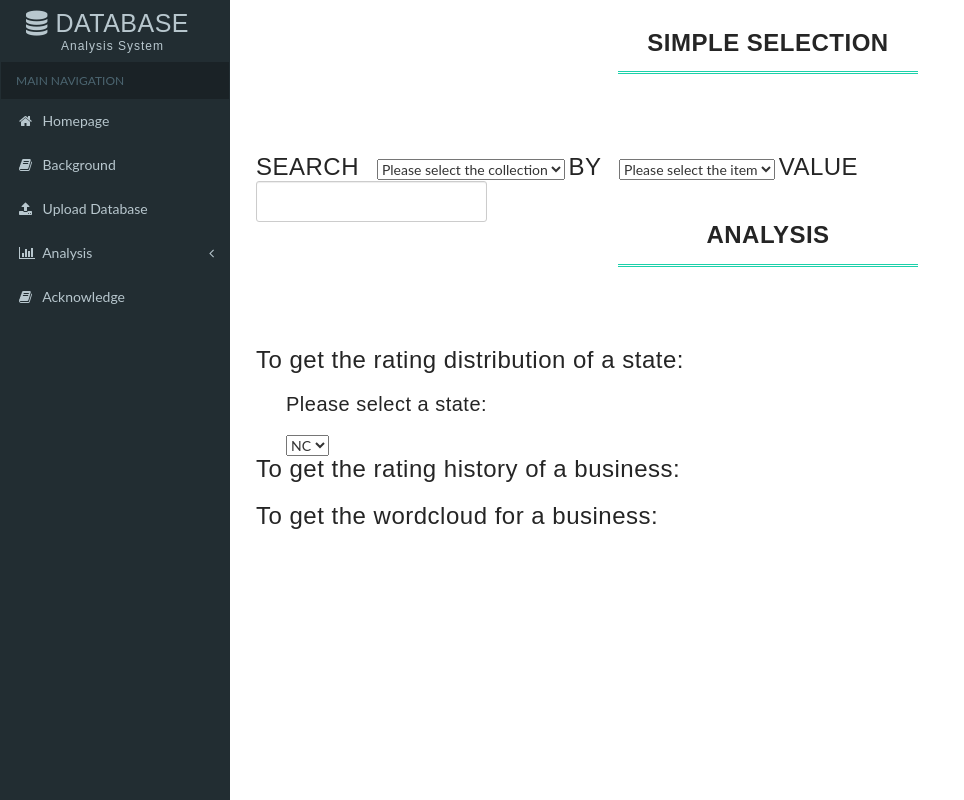
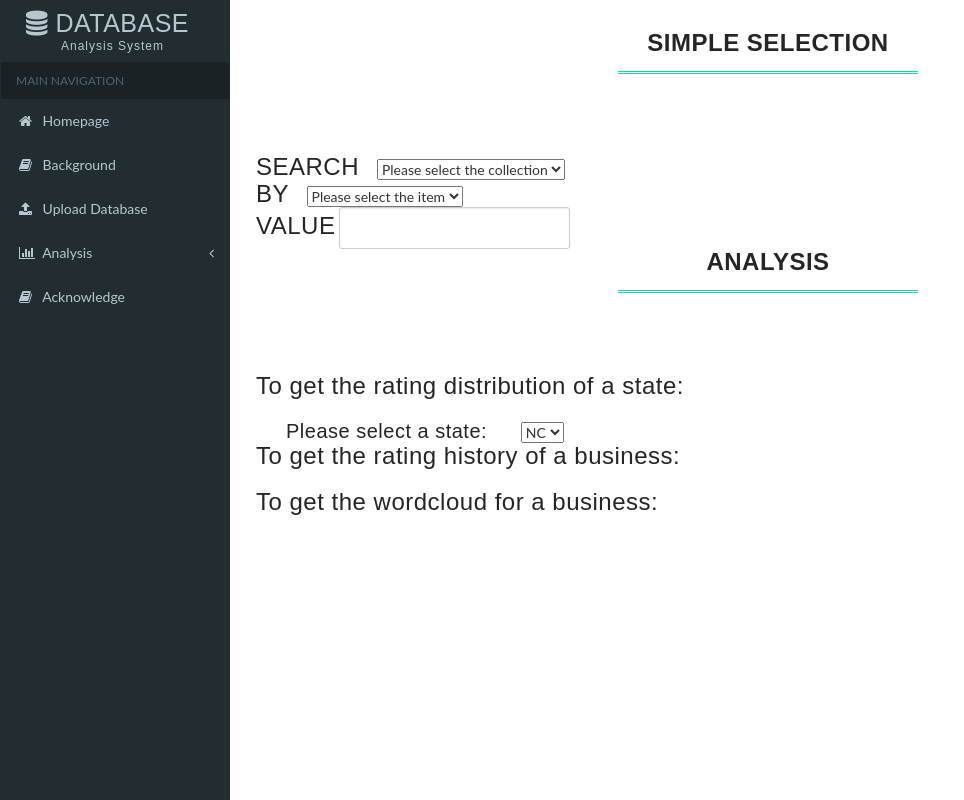
Before and after one commit to nancy0361/CS516_DataPipeline, a Flask app: page /analysis in a window 1280 px wide. Shown: the whole page, without its empty margins (0-964 px from the left). Run offline with Flask 2, Linux system fonts and the light colour scheme; parts of the project's set-up code (start-up, migrations or seed data) failed here and were passed over; some libraries are stand-ins or nearby versions.

Commit message:
update analysis html

```diff
--- a/web/templates/analysis.html
+++ b/web/templates/analysis.html
@@ -114,13 +114,15 @@
             <option>User</option>
             <option>Review</option>
         </select>
+        <br/>
         <h4 style="display:inline">By &nbsp;</h4>
         <select id=item style="display:inline">
             <option>Please select the item</option>
             <option>id</option>
         </select>
+        <br/>
         <h4 style="display:inline">Value</h4>
-        <div >
+        <div style="display:inline">
             <label style="font-size: 18px;font-weight: normal; color: #666666;"><input class="input_text_style"
                  type="text" id="value" /></label>
         </div>
@@ -130,9 +132,8 @@
         </div>
         <h4 style="text-transform:none;">To get the rating distribution of a state:</h4>
         <br/>
-        <h5 style="text-transform:none; margin-left: 30px;">Please select a state:</h5>
-        <br/>
-        <select id=state style="margin-left: 30px;">
+        <h5 style="text-transform:none; margin-left: 30px;display:inline;">Please select a state:</h5>
+        <select id=state style="margin-left: 30px;display:inline;">
             <option>NC</option>
             <option>LA</option>
         </select>
```
